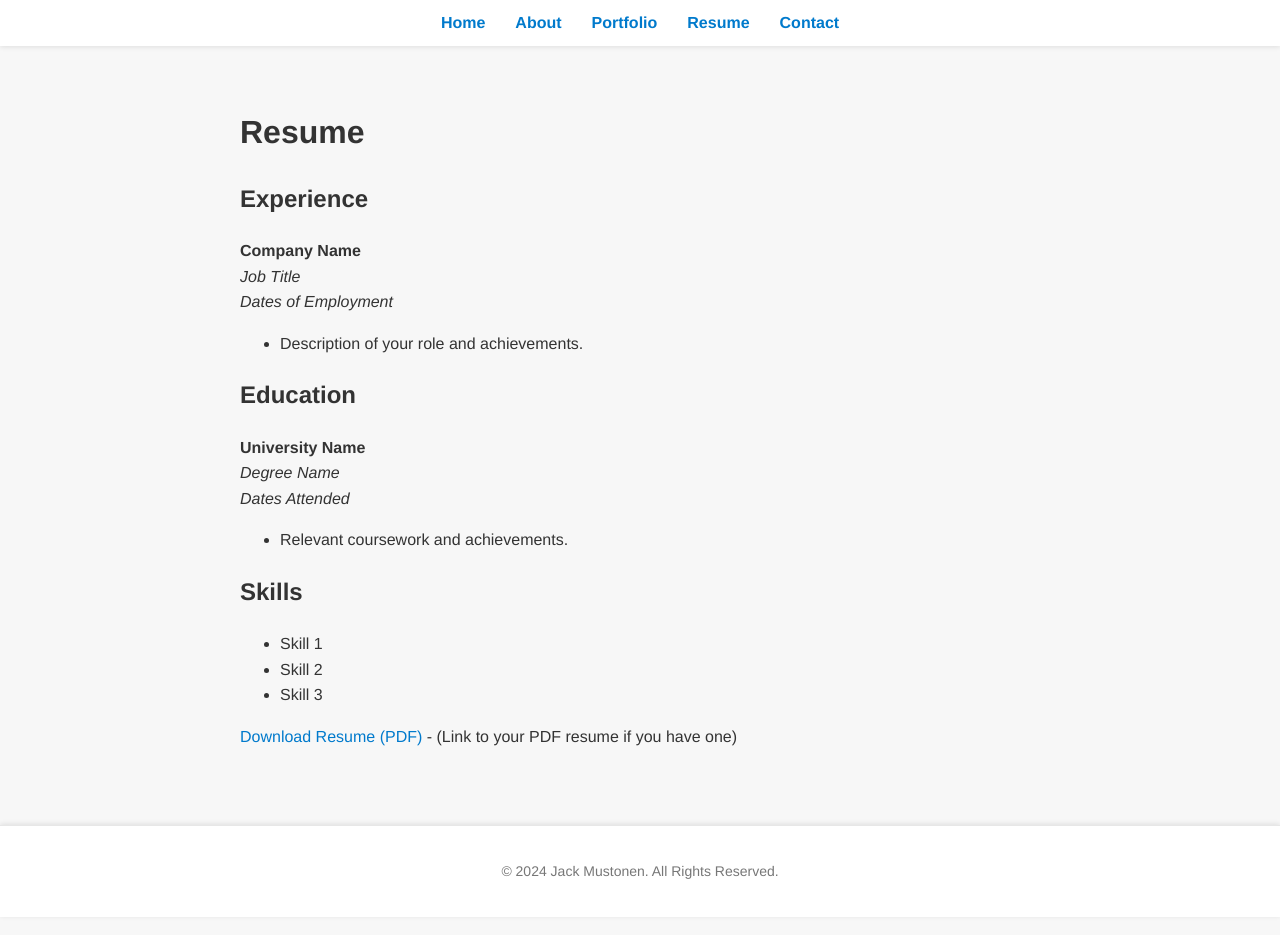
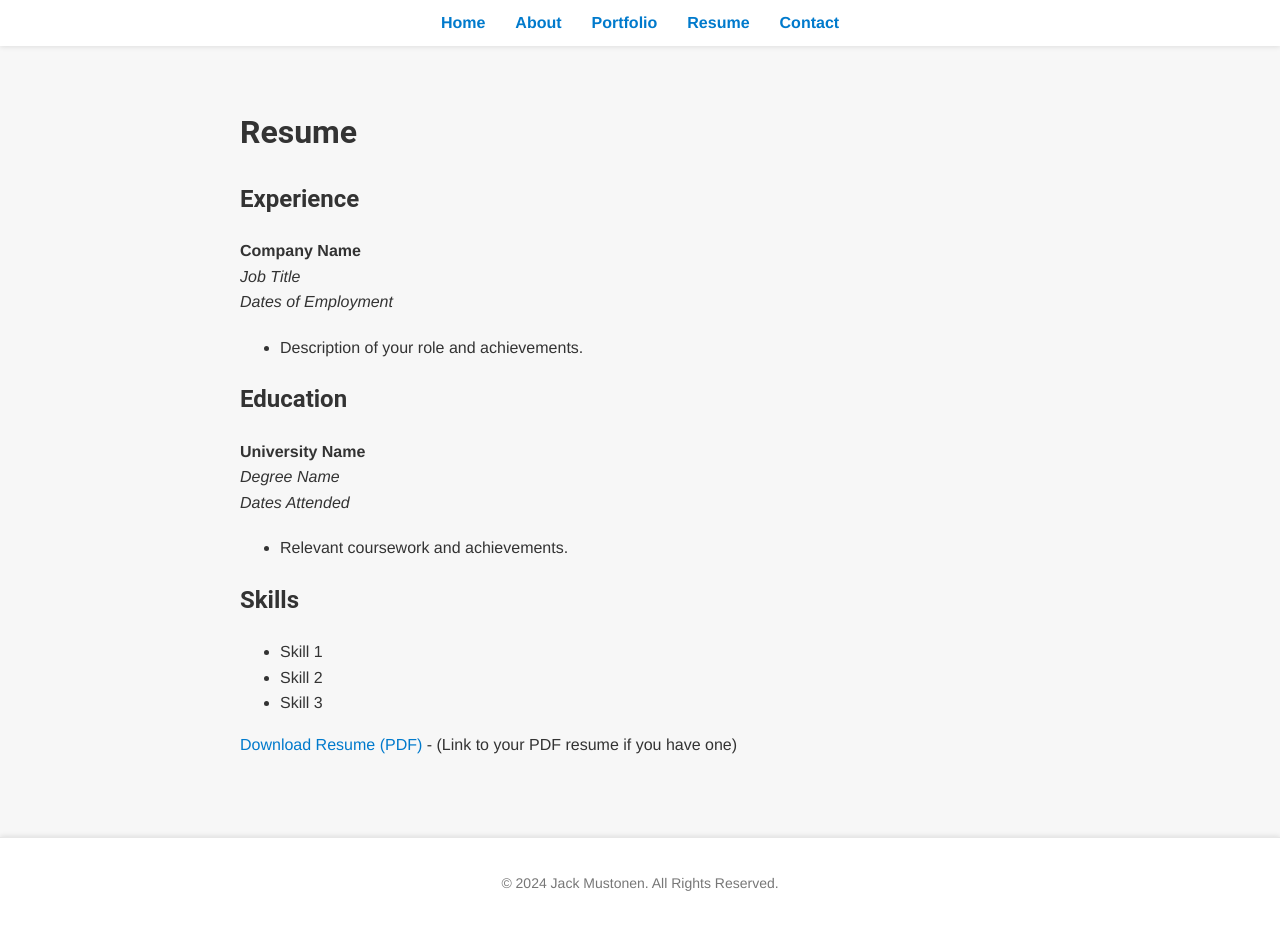
Before and after one commit to APinchofPepper/jackmustonen.com, a Jekyll site: the page built from resume.md, in a window 1280 px wide. Built offline with Jekyll 4.4.1, drawn with Linux system fonts in a browser that asks for light colours.

Commit message:
Update styles.css

```diff
--- a/assets/css/styles.css
+++ b/assets/css/styles.css
@@ -1,3 +1,61 @@
+
+/* Hero Section */
+.hero {
+    background-image: url('{{ site.baseurl }}/assets/images/hero-bg.jpg');
+    background-size: cover;
+    background-position: center;
+    padding: 100px 0;
+    text-align: center;
+    color: white;
+}
+
+.hero-content h1 {
+    font-size: 48px;
+    margin-bottom: 20px;
+}
+
+.hero-content p {
+    font-size: 24px;
+    margin-bottom: 30px;
+}
+
+.btn {
+    padding: 10px 20px;
+    background-color: #007acc;
+    color: white;
+    text-decoration: none;
+    border-radius: 5px;
+}
+
+.btn:hover {
+    background-color: #005f99;
+}
+
+/* Typography and Font Improvements */
+body {
+    font-family: 'Roboto', sans-serif;
+    font-size: 16px;
+    line-height: 1.6;
+    color: #333;
+}
+
+h1, h2, h3, h4, h5, h6 {
+    font-family: 'Roboto', sans-serif;
+    font-weight: 700;
+    color: #222;
+}
+
+p {
+    margin-bottom: 20px;
+}
+
+/* Container */
+.container {
+    max-width: 1200px;
+    margin: 0 auto;
+    padding: 20px;
+}
+
 /* General Styles */
 body {
     font-family: 'Helvetica Neue', Arial, sans-serif;
```
